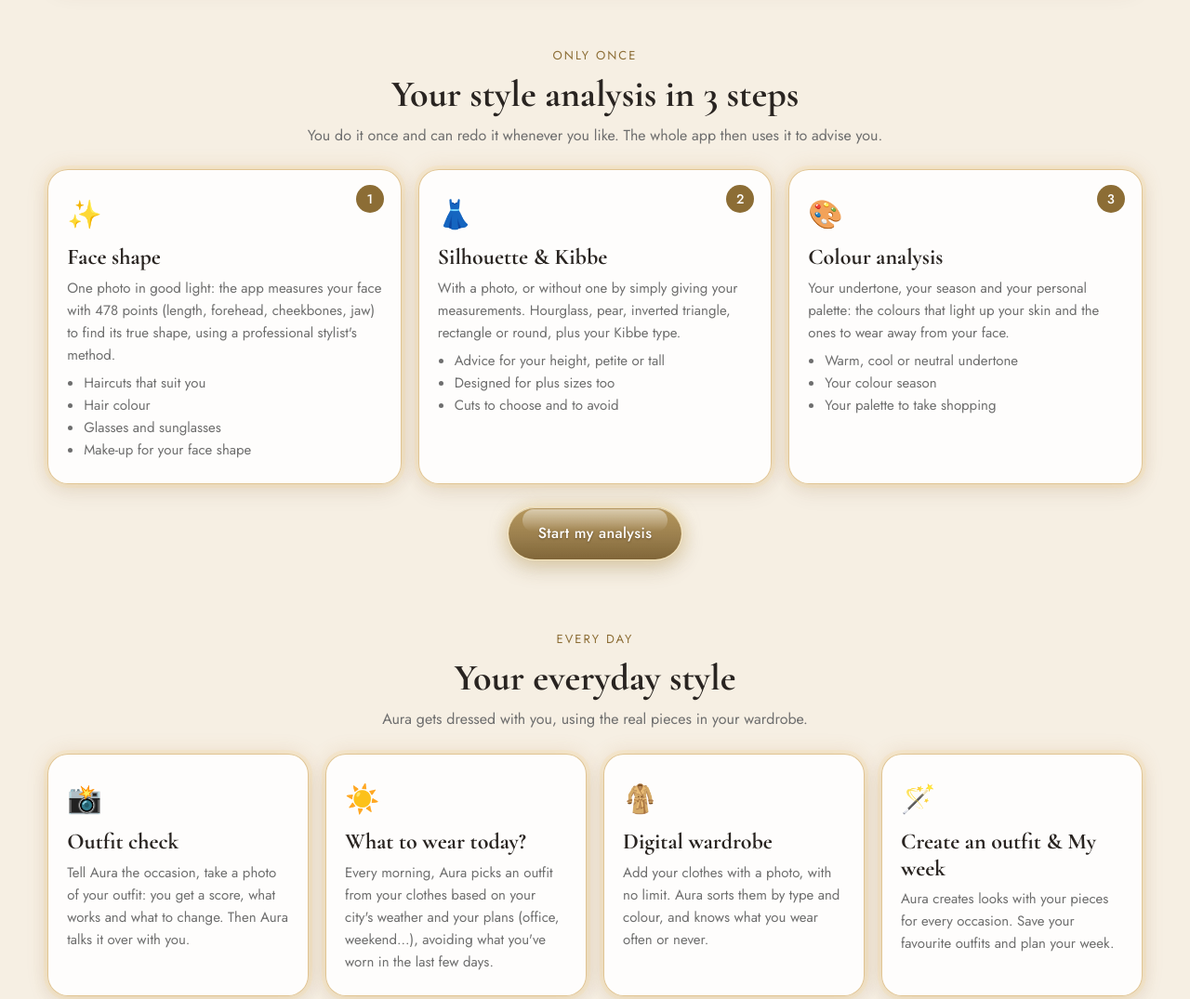
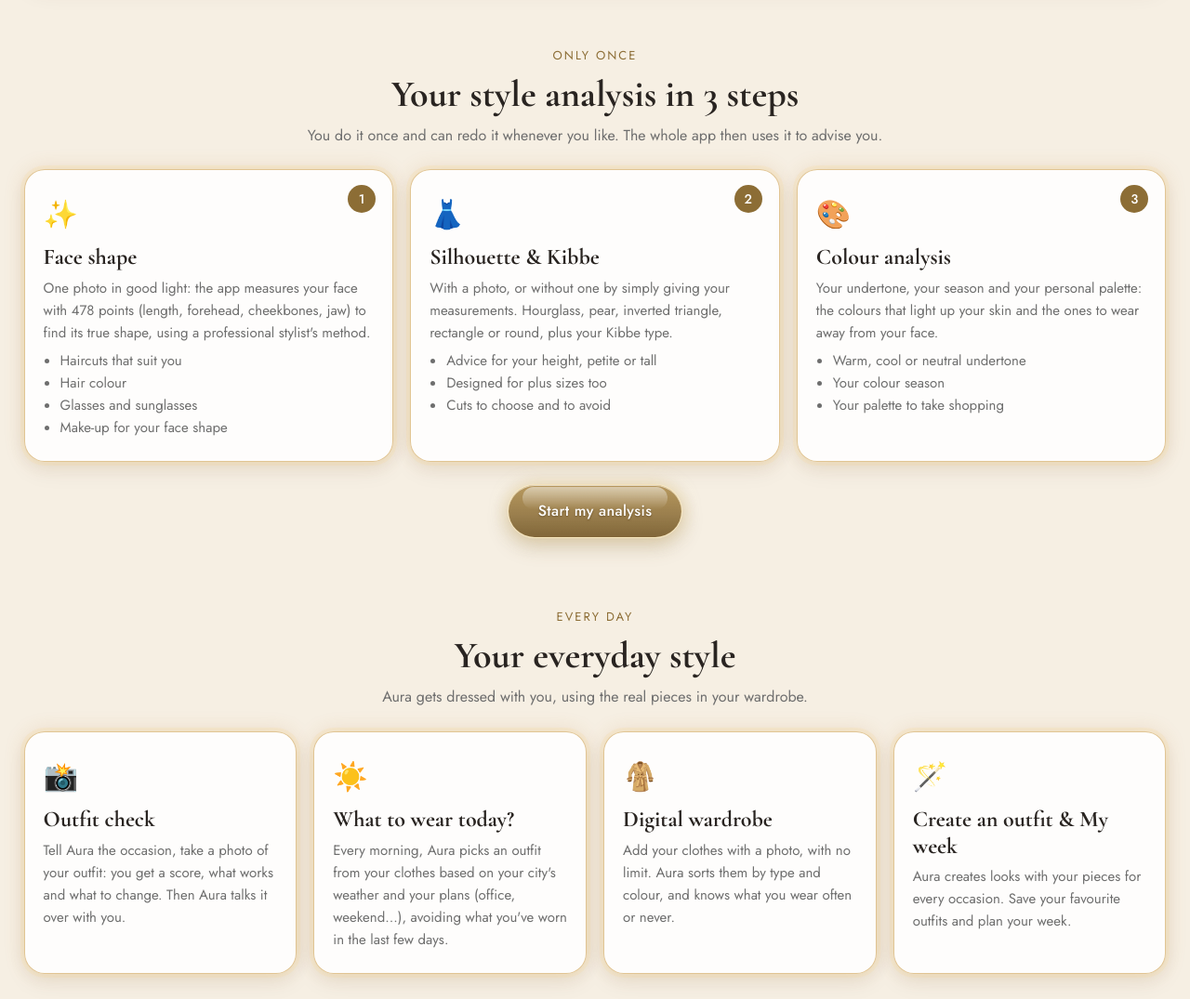
Before and after one commit to imendriss271982-bit/mystyle-site, a plain HTML site: page index.html in a window 1280 px wide. Shown: the part 1080-2155 px from the top of the page at 93% size. Drawn offline with nearby package versions, Linux system fonts and the light colour scheme.

Commit message:
Ordinateur : contenu sur toute la largeur de l'écran, textes plus grands
Co-Authored-By: Claude Opus 5.5 <noreply@anthropic.com>
Claude-Session: https://claude.ai/code/session_01KYHmgVaGD7a1BBiPEy7ham

```diff
--- a/index.html
+++ b/index.html
@@ -29,7 +29,7 @@ html[lang=ar] h1,html[lang=ar] h2,html[lang=ar] h3,html[lang=ar] h4{font-family:
 @keyframes shine{0%{background-position:150% 0}100%{background-position:-150% 0}}
 @media (prefers-reduced-motion:reduce){.silk{animation-duration:60s}.silk::after{animation:none}}
 
-.wrap{max-width:1360px;margin:0 auto;padding:0 clamp(16px,4vw,56px)}
+.wrap{max-width:none;margin:0;padding:0 clamp(16px,2vw,32px)}
 
 /* En-tête */
 header{display:flex;align-items:center;justify-content:space-between;padding:16px 0;gap:10px}
@@ -71,7 +71,7 @@ section{padding:34px 0}
 .kicker{display:block;text-align:center;font-size:13px;letter-spacing:2px;text-transform:uppercase;color:var(--gold-dark);margin-bottom:6px}
 html[lang=ar] .kicker{letter-spacing:0}
 h2{font-family:'Cormorant Garamond',serif;font-size:clamp(28px,4.5vw,40px);text-align:center;line-height:1.2;margin-bottom:8px}
-.lead{text-align:center;color:var(--soft);max-width:680px;margin:0 auto 24px}
+.lead{text-align:center;color:var(--soft);max-width:900px;margin:0 auto 24px}
 .grid{display:grid;grid-template-columns:repeat(auto-fit,minmax(240px,1fr));gap:18px}
 .card{position:relative;background:var(--card);border-radius:22px;padding:24px 20px;
   border:1.5px solid rgba(201,150,60,.55);
@@ -112,7 +112,7 @@ html[lang=ar] .quote{font-family:'Tajawal',sans-serif;font-style:normal}
 .policy p,.policy li{font-size:15px;color:var(--soft)}
 .policy ul{padding-inline-start:20px}
 /* Pleine page : sur ordinateur plus de colonnes, sur téléphone les cartes défilent sur le côté */
-@media (min-width:1000px){.grid{grid-template-columns:repeat(auto-fit,minmax(260px,1fr))}}
+@media (min-width:1000px){.grid{grid-template-columns:repeat(auto-fit,minmax(260px,1fr))}.hero h1{font-size:clamp(48px,4.4vw,76px)}.hero p{font-size:clamp(18px,1.35vw,24px);max-width:900px}.card p,.card li{font-size:clamp(15px,1vw,18px)}.card h3{font-size:clamp(24px,1.7vw,32px)}}
 @media (max-width:720px){
   .grid,.two{display:flex;overflow-x:auto;scroll-snap-type:x mandatory;gap:14px;padding:6px 16px 14px;margin:0 -16px;scrollbar-width:none}
   .grid::-webkit-scrollbar,.two::-webkit-scrollbar{display:none}
```
